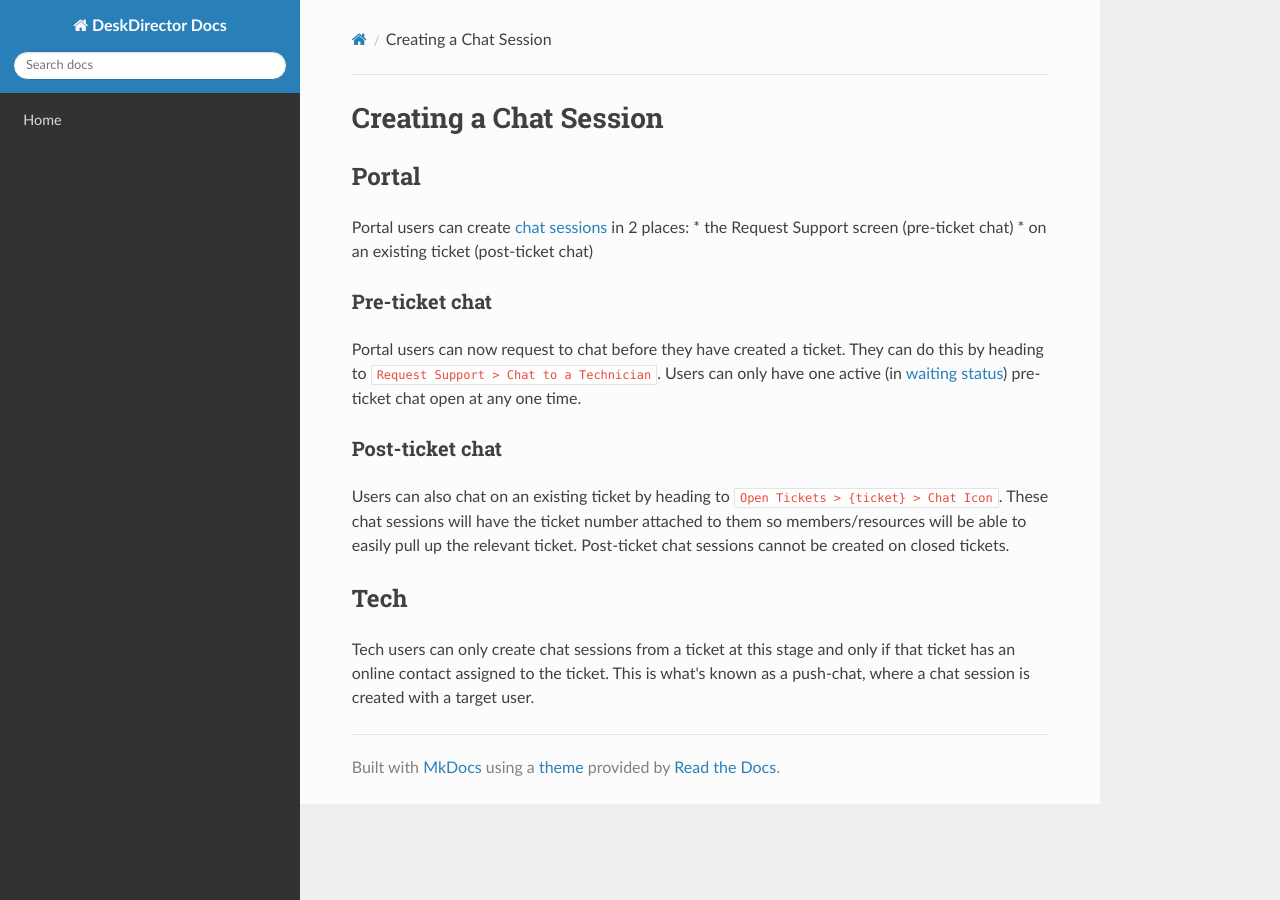
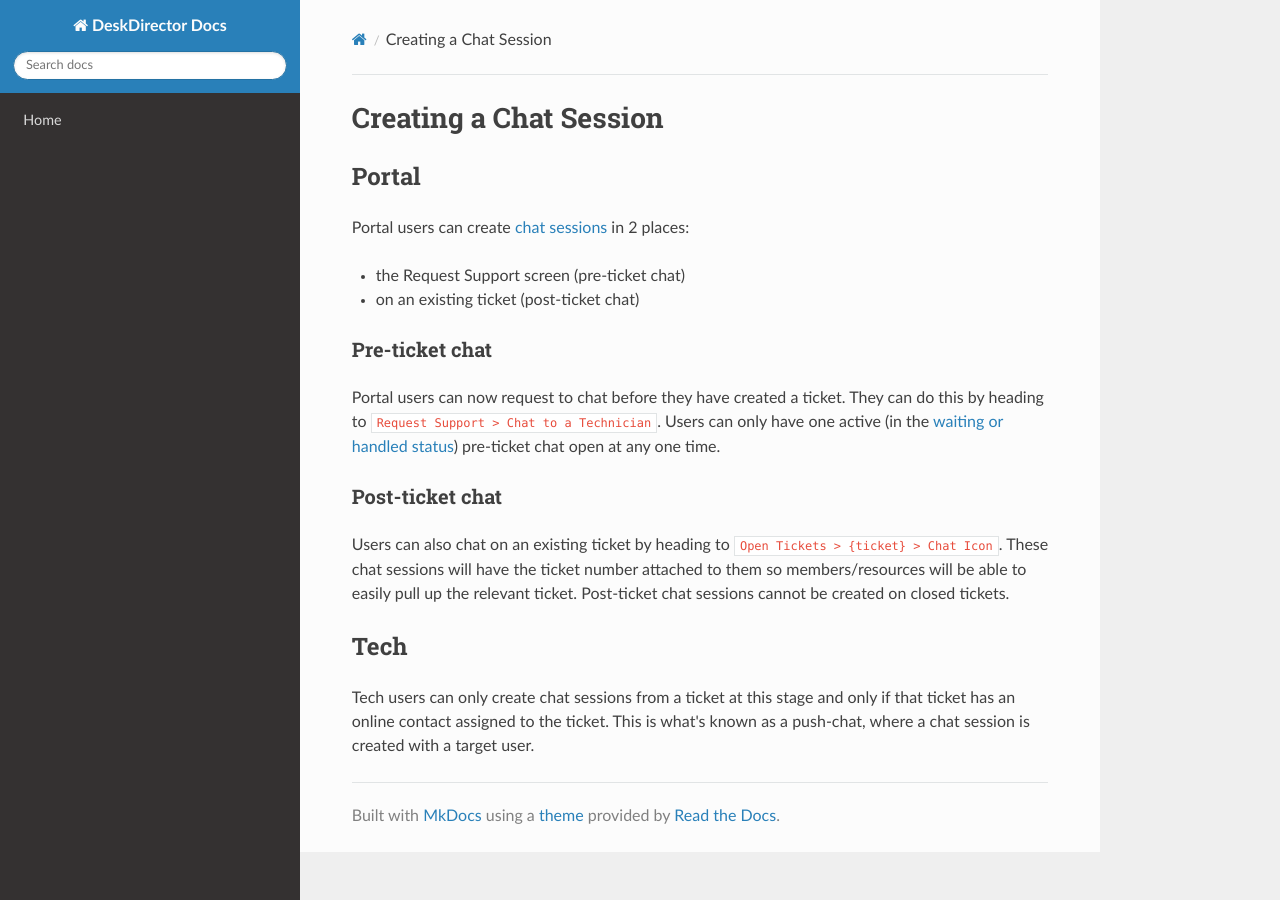
Before and after one commit to DeskDirector/docs, an MkDocs documentation site: the page built from docs/features/talk/creating_a_chat_session.md, in a window 1280 px wide. Built offline with MkDocs 1.6.1, drawn with Linux system fonts in a browser that asks for light colours; nearby versions of some CDN libraries; old or Windows-style settings are respelled for this version of MkDocs.

Commit message:
docs(talk): specify correct status's where ticketless cannot exceed 1

```diff
--- a/docs/features/talk/creating_a_chat_session.md
+++ b/docs/features/talk/creating_a_chat_session.md
@@ -3,12 +3,13 @@
 ## Portal
 
 Portal users can create [chat sessions](../../glossary/c/chat_session.md) in 2 places:
-* the Request Support screen (pre-ticket chat)
-* on an existing ticket (post-ticket chat)
+
+- the Request Support screen (pre-ticket chat)
+- on an existing ticket (post-ticket chat)
 
 ### Pre-ticket chat
 
-Portal users can now request to chat before they have created a ticket. They can do this by heading to `Request Support > Chat to a Technician`. Users can only have one active (in [waiting status](../../glossary/c/chat_session.md)) pre-ticket chat open at any one time.
+Portal users can now request to chat before they have created a ticket. They can do this by heading to `Request Support > Chat to a Technician`. Users can only have one active (in the [waiting or handled status](../../glossary/c/chat_session.md)) pre-ticket chat open at any one time.
 
 ### Post-ticket chat
 
```
